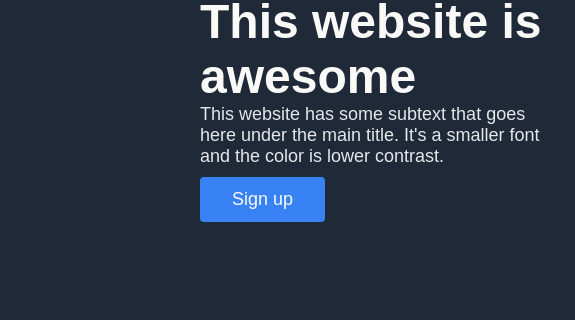
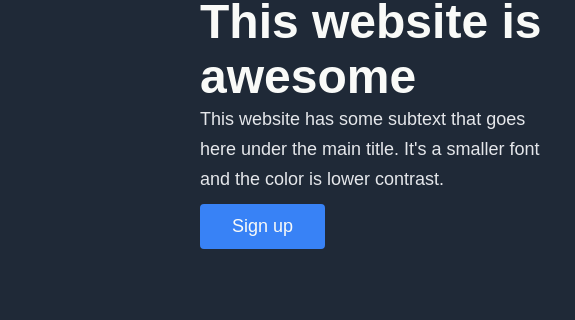
Before and after one commit to mintleafsoup/odin-landing-page, a plain HTML site: page index.html in a window 1280 px wide. Shown: the part 147-467 px from the top of the page, 0-575 px from the left. Drawn offline with Linux system fonts and the light colour scheme.

Commit message:
Finish first section styling

```diff
--- a/style.css
+++ b/style.css
@@ -31,7 +31,7 @@ header li {
 
 /* header is done! :)*/
 
-/* Working on the first section*/
+/* first section is done :)*/
 .first-section {
     background-color: #1F2937;
     display: flex;
@@ -52,6 +52,7 @@ header li {
     color: #E5E7EB;
     font-size: 18px;
     margin-right: 30px;
+    line-height: 30px;
 }
 
 .first-section img {
```
